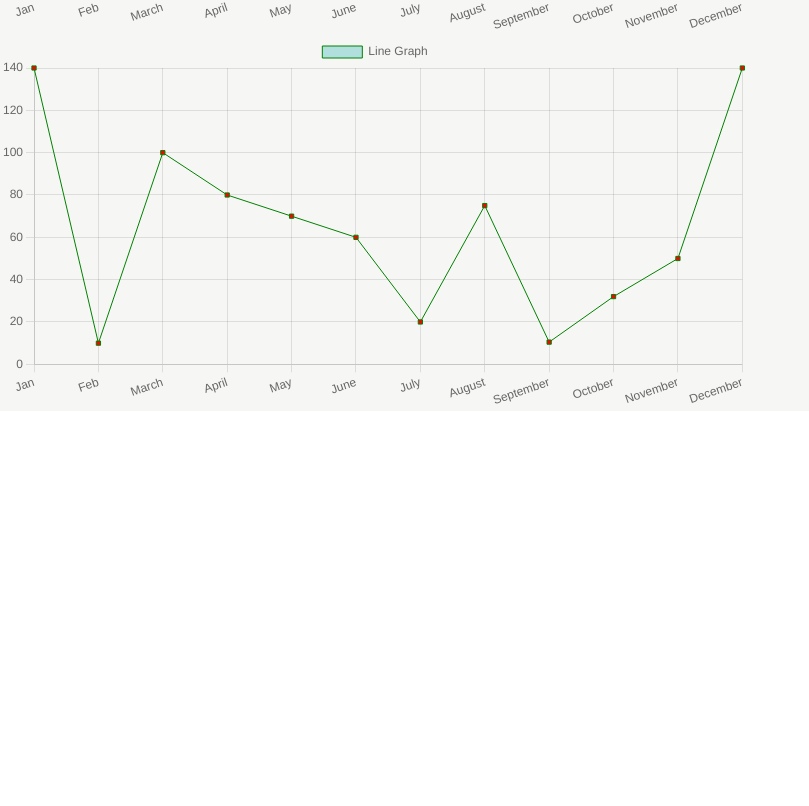
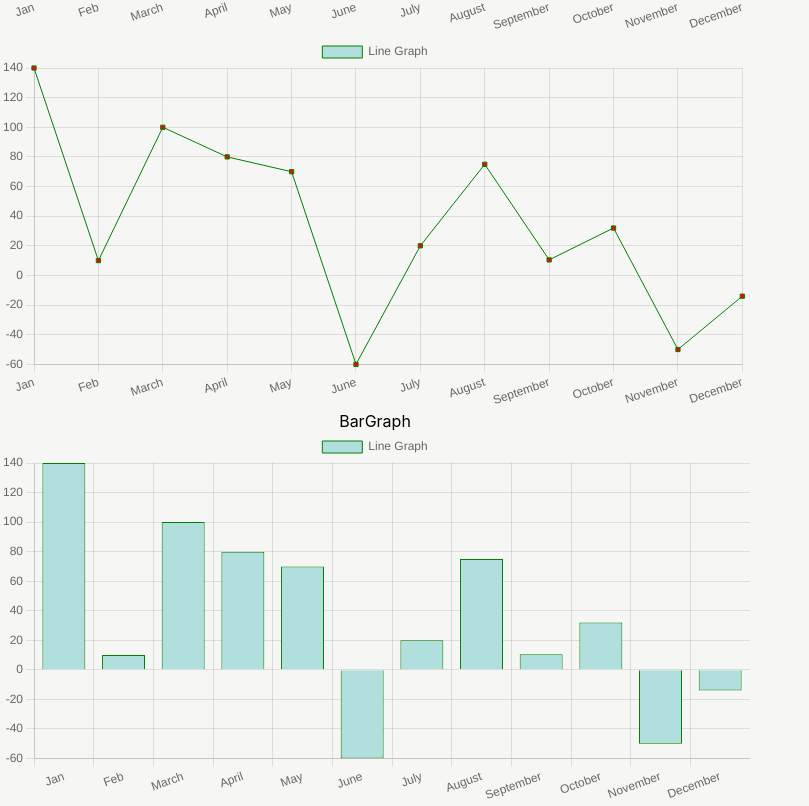
Before and after one commit to Raveen3110/React-Chart, a React (Create React App) app: page / in a window 1280 px wide. Shown: the part 339-1145 px from the top of the page, without its empty margins (0-809 px from the left). Before the commit the page ends 800 px from the top, so only its background shows below. Built offline with nearby package versions, Linux system fonts and the light colour scheme.

Commit message:
added bar chart with negative values

```diff
--- a/src/App.js
+++ b/src/App.js
@@ -1,5 +1,5 @@
 import "./App.css";
-import Home from "./view/app/Home";
+import Home from "./view/app/home";
 
 function App() {
     return (
--- a/src/common/data.js
+++ b/src/common/data.js
@@ -17,7 +17,7 @@ const dataGraph = {
         datasets: [
             {
                 label: 'Line Chart with Fill',
-                data: [80, 85, 30, 150, 85, 40, 10.5, 32, 50, 60, 20, 250, 140],
+                data: [80, 85, 30, 150, 85, -40, 10.5, 32, 50, 60, 20, -25, -14],
                 backgroundColor: "#E3F3BB",
                 borderColor: "gray",
                 tension: 0.2,
@@ -46,7 +46,7 @@ const dataGraph = {
         datasets: [
             {
                 label: "Line Graph",
-                data: [140,10,100,80,70,60, 20, 75, 10.5, 32, 50, 140],
+                data: [140,10,100,80,70,-60, 20, 75, 10.5, 32, -50, -14],
                 backgroundColor: "#B1DFDE",
                 borderColor: "green",
                 // tension: 0.2,
--- a/src/components/BarGraph.js
+++ b/src/components/BarGraph.js
@@ -1,7 +1,30 @@
-import React from 'react'
+import React from 'react';
+import { Bar } from "react-chartjs-2";
+import {
+  Chart as ChartJS,
+  CategoryScale,
+  LinearScale,
+  BarElement,
+  Title,
+  Tooltip,
+  Legend,
+} from "chart.js";
 
-export default function BarGraph() {
+ChartJS.register(
+  CategoryScale,
+  LinearScale,
+  BarElement,
+  Title,
+  Tooltip,
+  Legend
+);
+
+
+export default function BarGraph(props) {
   return (
-    <div>BarGraph</div>
+    <div>
+      <div>BarGraph</div>
+      <Bar data={props.data}/>
+    </div>
   )
 }
--- a/src/view/app/home.js
+++ b/src/view/app/home.js
@@ -1,5 +1,6 @@
 import React from "react";
 import LineGraph from "../../components/LineGraph";
+import BarGraph from "../../components/BarGraph";
 import dataGraph from "../../common/data";
 export default function Home() {
     return (
@@ -11,6 +12,9 @@ export default function Home() {
                 <div style={{ width: "750px" }}>
                     <LineGraph data={dataGraph.line_graph_two} />
                 </div>
+                <div style={{ width: "750px" }}>
+                    <BarGraph data={dataGraph.line_graph_two} />
+                </div>
             </div>
         </>
     );
```
